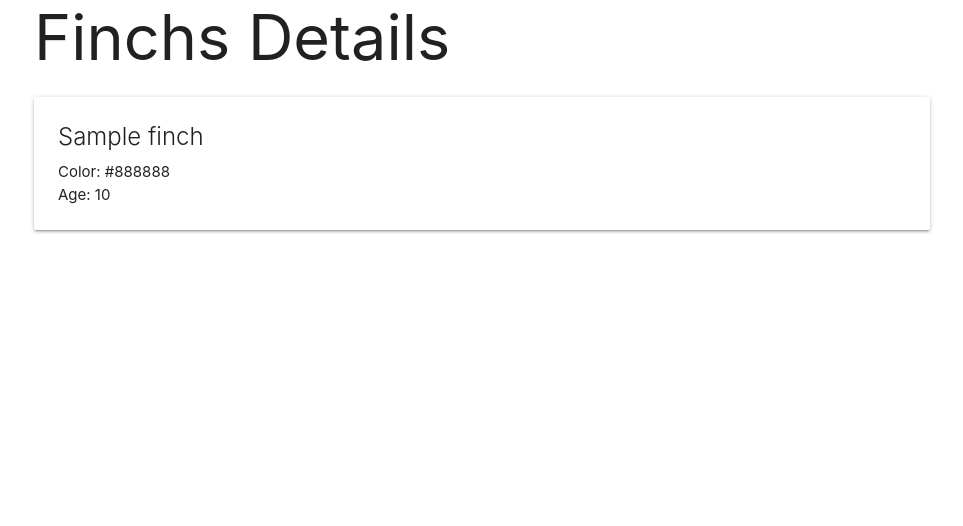
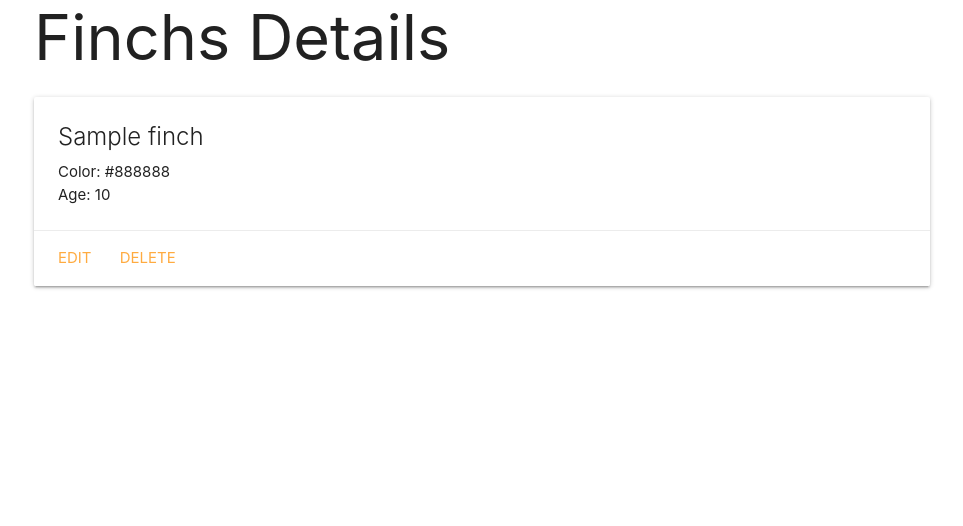
Before and after one commit to MehdiHouasse/finchcollector, a Django app: page /finchs/1/ in a window 1280 px wide. Shown: the part 103-629 px from the top of the page, without its empty margins (158-1121 px from the left). Run offline with Django 4.2, Linux system fonts and the light colour scheme; tables that the repository leaves empty hold one stand-in row (values such as "Sample post").

Commit message:
Implementing the User Stories Update and Delete

```diff
--- a/main_app/templates/finchs/detail.html
+++ b/main_app/templates/finchs/detail.html
@@ -13,6 +13,11 @@
       <p>Age: Finch</p>
     {% endif %}
   </div>
+  <!-- Add the following markup -->
+  <div class="card-action">
+    <a href="{% url 'finchs_update' finch.id %}">Edit</a>
+    <a href="{% url 'finchs_delete' finch.id %}">Delete</a>
+  </div>
+  <!-- New markup above -->
 </div>
-
 {% endblock %}
```
